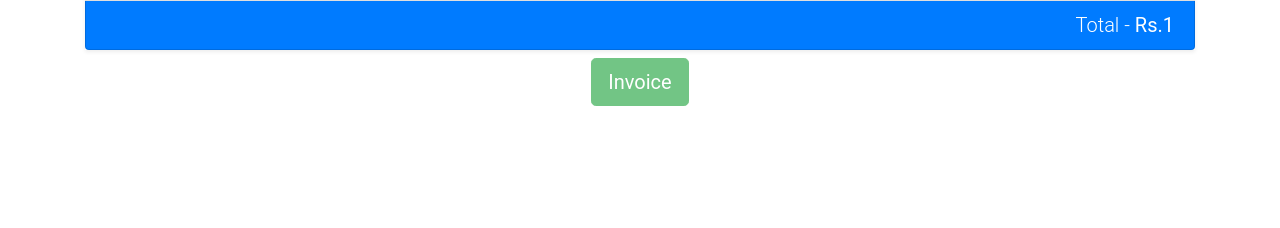
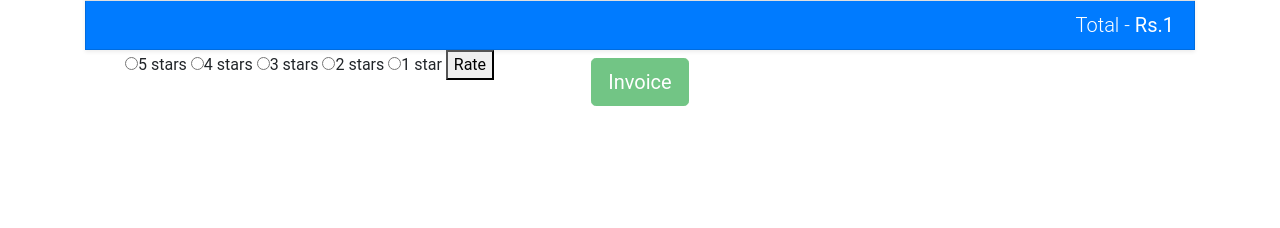
Before and after one commit to saptarsi96/FreshExpress, a Django app: template orders/templates/orders/order_details.html in a window 1280 px wide. Shown: the part 366-594 px from the top of the page. Run offline with Django 3.2, Linux system fonts and the light colour scheme; the template is opened without the code that fills it: most values are stand-ins (such as "Sample title", 1, 10 or a date in 2020); parts of the project's set-up code (start-up, migrations or seed data) failed here and were passed over; some libraries are stand-ins or nearby versions.

Commit message:
rating trial1

```diff
--- a/orders/admin.py
+++ b/orders/admin.py
@@ -1,5 +1,5 @@
 from django.contrib import admin
-from orders.models import Order, OrderItem,Recommendations
+from orders.models import Order, OrderItem,Recommendations,Rating
 # Register your models here.
 
 
@@ -22,3 +22,7 @@ class OrderAdmin(admin.ModelAdmin):
 @admin.register(Recommendations)
 class Recommendations(admin.ModelAdmin):
    list_display = ['shop','score','accepted','order_time']
+
+@admin.register(Rating)
+class addrating(admin.ModelAdmin):
+    list_display= ['order_id','shop_rating']
--- a/orders/forms.py
+++ b/orders/forms.py
@@ -1,8 +1,13 @@
 from orders.models import Order
 from django import forms
+from django.contrib.auth.models import User
+
 
 
 class OrderForm(forms.ModelForm):
     class Meta:
         model = Order
         fields = ['address', 'city', 'pin_code']
+
+class RatingForm(forms.ModelForm):
+    fields = ('order_id','rating')
--- a/orders/templates/orders/order_details.html
+++ b/orders/templates/orders/order_details.html
@@ -22,7 +22,13 @@
 <ul class="list-group shadow-sm">
   {% for o in order.items.all %}
   <li
-    class="list-group-item d-flex align-items-center justify-content-between flex-column flex-md-row"
+    class="
+      list-group-item
+      d-flex
+      align-items-center
+      justify-content-between
+      flex-column flex-md-row
+    "
   >
     <div class="d-flex align-items-center">
       <img
@@ -44,12 +50,51 @@
       Total - <b>Rs.{{order.total_price}}</b>
     </h5>
   </li>
+  {% if order.status == "Delivered" %}
+  <form method="POST" action="{% url 'orders:addrating' order.id %}">
+    {% csrf_token %}
+    <ul class="rate-area" style="display: inline; position: absolute">
+      <input type="radio" id="5-star" name="rating" value="5" /><label
+        for="5-   star"
+        title="Amazing"
+        >5 stars</label
+      >
+      <input type="radio" id="4-star" name="rating" value="4" /><label
+        for="4-star"
+        title="Good"
+        >4 stars</label
+      >
+      <input type="radio" id="3-star" name="rating" value="3" /><label
+        for="3-star"
+        title="Average"
+        >3 stars</label
+      >
+      <input type="radio" id="2-star" name="rating" value="2" /><label
+        for="2-star"
+        title="Not Good"
+        >2 stars</label
+      >
+      <input type="radio" id="1-star" name="rating" value="1" /><label
+        for="1-star"
+        title="Bad"
+        >1 star</label
+      >
+      <button type="submit" value="Rate">Rate</button>
+    </ul>
+  </form>
+  {% endif %}
 </ul>
 <p class="my-2 text-center">
   {% if order.paid %}
   <a href="{{order.get_absolute_url}}" class="btn btn-success">Invoice</a>
   {% else %}
-  <a href="#" class="btn btn-success btn-lg disabled" role="button" aria-disabled="true">Invoice</a>
+  <a
+    href="#"
+    class="btn btn-success btn-lg disabled"
+    role="button"
+    aria-disabled="true"
+    >Invoice</a
+  >
   {% endif %}
 </p>
 
--- a/orders/urls.py
+++ b/orders/urls.py
@@ -7,5 +7,6 @@ urlpatterns = [
     path('recommend',views.Recommend.recommendation_algo,name='recommend'),
     path('my', views.MyOrders.as_view(), name='my'),
     path('details/<int:pk>/', views.OrderDetails.as_view(), name='details'),
-    path('invoice/<int:pk>/', views.OrderInvoice.as_view(), name='invoice')
+    path('invoice/<int:pk>/', views.OrderInvoice.as_view(), name='invoice'),
+    path('rating/<int:pk>/',views.addrating.as_view(),name="addrating"),
 ]
```
Also changed, not shown: orders/models.py (+14 -1 lines), orders/views.py (+49 -10 lines), media/media/products/2021/05/21/coffee.jpg.75x0_q85.jpg (added), orders/migrations/0013_rating.py (added).
